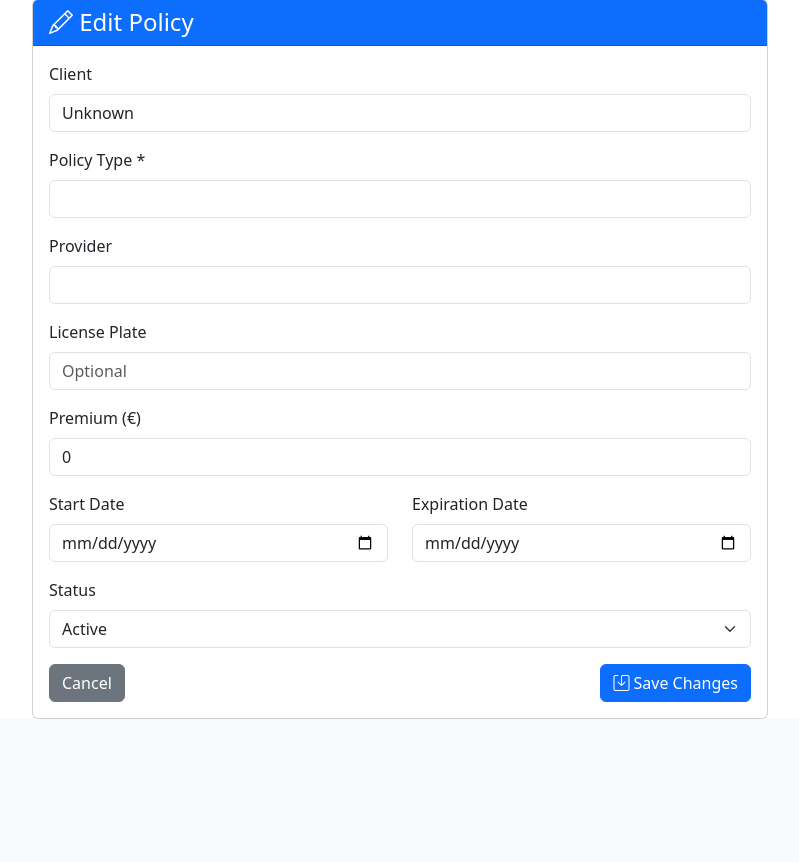
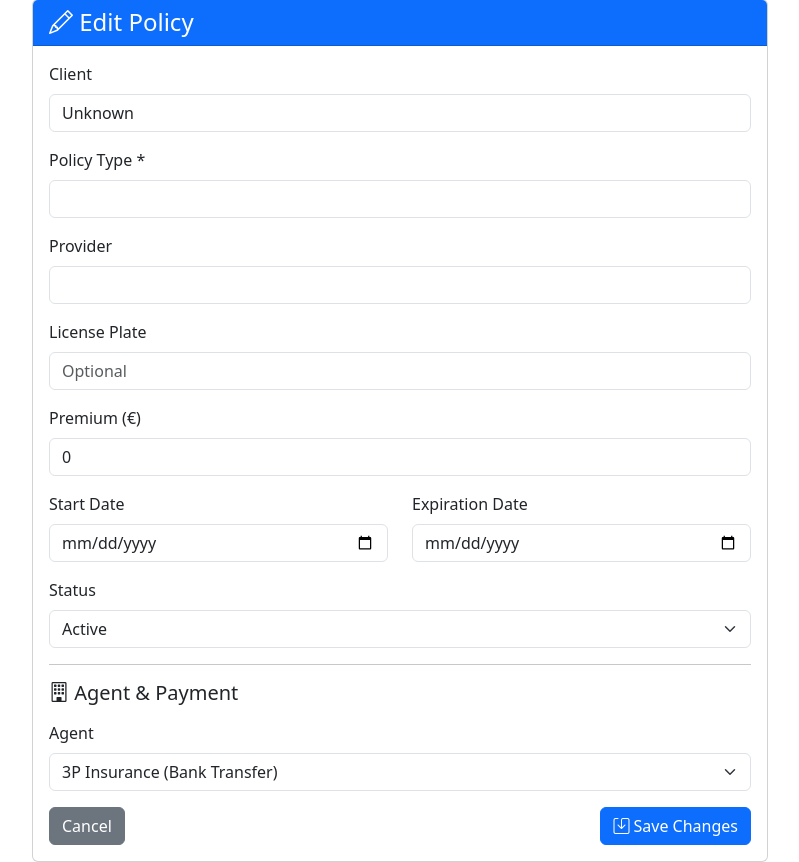
Before and after one commit to chiinsurancebrokers/chi-insurance-portal, a Flask app: template app/templates/admin/edit_policy.html in a window 1280 px wide. Shown: the part 81-943 px from the top of the page, without its empty margins (240-1039 px from the left). Before the commit the page ends 800 px from the top, so only its background shows below. Run offline with Flask 3, Linux system fonts and the light colour scheme; the template is opened without the code that fills it, so the values that code supplies are empty.

Commit message:
Add agent selection and RF code input fields

```diff
--- a/app/templates/admin/edit_policy.html
+++ b/app/templates/admin/edit_policy.html
@@ -73,6 +73,28 @@
                                 </select>
                             </div>
 
+                            <hr>
+                            <h5 class="mb-3"><i class="bi bi-building"></i> Agent & Payment</h5>
+
+                            <div class="mb-3">
+                                <label class="form-label">Agent</label>
+                                <select name="agent" class="form-select" id="agentSelect" onchange="toggleRFCode()">
+                                    <option value="3p" {% if policy.agent == '3p' or not policy.agent %}selected{% endif %}>3P Insurance (Bank Transfer)</option>
+                                    <option value="ca" {% if policy.agent == 'ca' %}selected{% endif %}>CA Insurance (Bank Transfer)</option>
+                                    <option value="bu" {% if policy.agent == 'bu' %}selected{% endif %}>Brokers Union (RF Code)</option>
+                                </select>
+                            </div>
+
+                            <div class="mb-3" id="rfCodeField" style="{% if policy.agent != 'bu' %}display: none;{% endif %}">
+                                <label class="form-label">RF Payment Code <span class="text-primary">(Brokers Union)</span></label>
+                                <input type="text" name="payment_code" class="form-control font-monospace"
+                                       value="{{ policy.payment_code or '' }}"
+                                       placeholder="e.g. RF3992419300013041351387">
+                                <div class="form-text">
+                                    <i class="bi bi-info-circle"></i> Enter the RF code from Brokers Union portal for this policy.
+                                </div>
+                            </div>
+
                             <div class="d-flex justify-content-between">
                                 <a href="/admin/policies" class="btn btn-secondary">Cancel</a>
                                 <button type="submit" class="btn btn-primary">
@@ -87,5 +109,12 @@
     </div>
 
     <script src="https://cdn.jsdelivr.net/npm/bootstrap@5.3.0/dist/js/bootstrap.bundle.min.js"></script>
+    <script>
+        function toggleRFCode() {
+            const agent = document.getElementById('agentSelect').value;
+            const rfField = document.getElementById('rfCodeField');
+            rfField.style.display = (agent === 'bu') ? 'block' : 'none';
+        }
+    </script>
 </body>
 </html>
```
